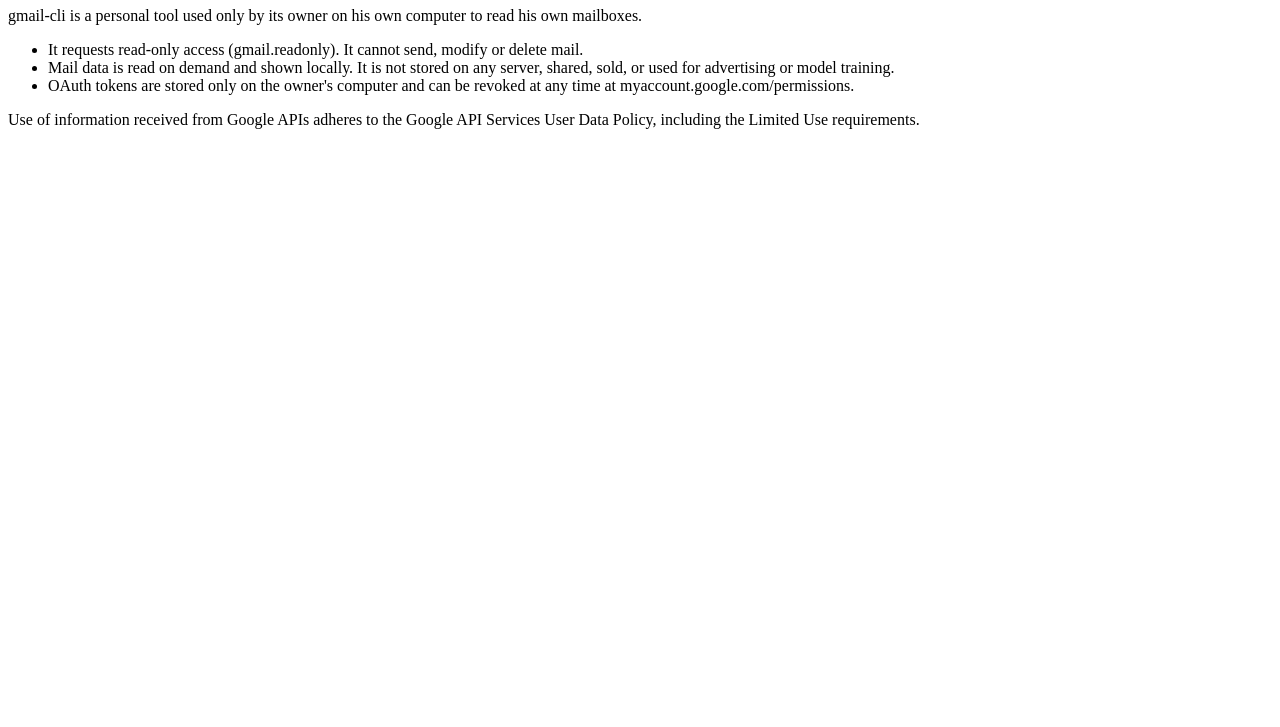
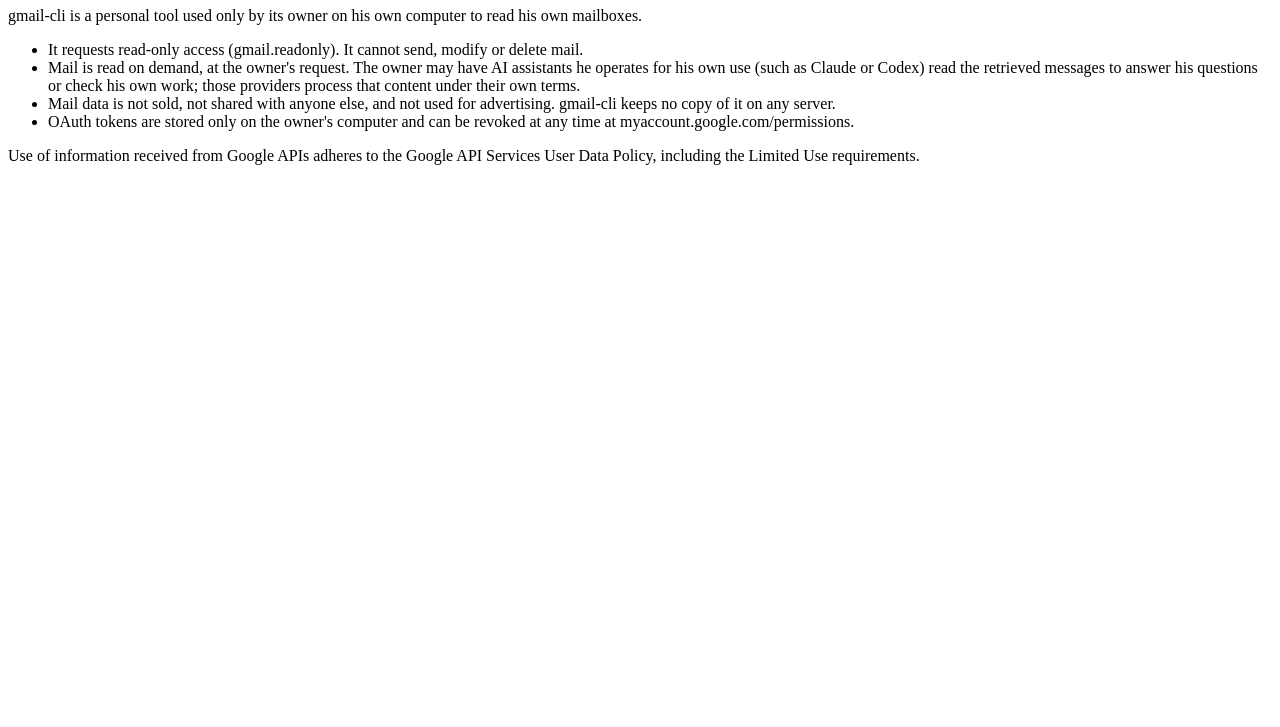
Before and after one commit to juancva/juancva.github.io, a plain HTML site: page privacy.html in a window 1280 px wide. Shown: the part 73-800 px from the top of the page. Drawn offline with Linux system fonts and the light colour scheme.

Commit message:
State that AI assistants the owner operates may read retrieved mail
Co-Authored-By: Claude Opus 5.5 <noreply@anthropic.com>

```diff
--- a/privacy.html
+++ b/privacy.html
@@ -6,7 +6,8 @@
 <p>gmail-cli is a personal tool used only by its owner on his own computer to read his own mailboxes.</p>
 <ul>
 <li>It requests read-only access (gmail.readonly). It cannot send, modify or delete mail.</li>
-<li>Mail data is read on demand and shown locally. It is not stored on any server, shared, sold, or used for advertising or model training.</li>
+<li>Mail is read on demand, at the owner's request. The owner may have AI assistants he operates for his own use (such as Claude or Codex) read the retrieved messages to answer his questions or check his own work; those providers process that content under their own terms.</li>
+<li>Mail data is not sold, not shared with anyone else, and not used for advertising. gmail-cli keeps no copy of it on any server.</li>
 <li>OAuth tokens are stored only on the owner's computer and can be revoked at any time at myaccount.google.com/permissions.</li>
 </ul>
 <p>Use of information received from Google APIs adheres to the Google API Services User Data Policy, including the Limited Use requirements.</p>
```
